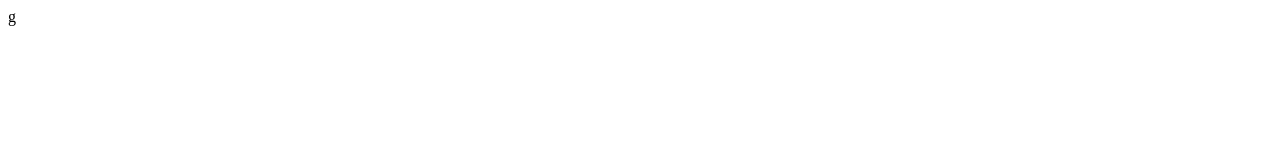
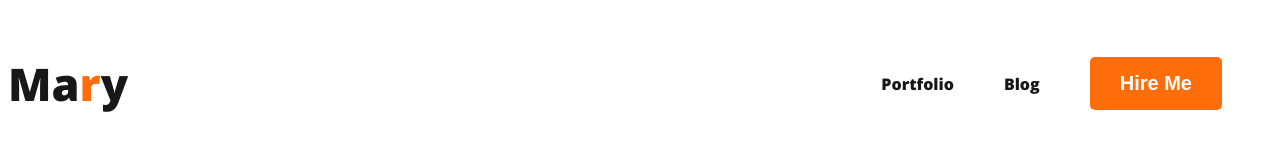
Before and after one commit to fahim3223/webdeveloper-portfolio, a plain HTML site: page index.html in a window 1280 px wide. Drawn offline with nearby package versions, Linux system fonts and the light colour scheme.

Commit message:
added nav

```diff
--- a/index.html
+++ b/index.html
@@ -4,10 +4,21 @@
     <meta charset="UTF-8">
     <meta name="viewport" content="width=device-width, initial-scale=1.0">
     <title>Web Developer Portfolio</title>
+    <link rel="preconnect" href="https://fonts.googleapis.com">
+<link rel="preconnect" href="https://fonts.gstatic.com" crossorigin>
+<link href="https://fonts.googleapis.com/css2?family=Open+Sans:wght@800&display=swap" rel="stylesheet">
+    <link rel="stylesheet" href="styles/portfolio.css">
 </head>
 <body>
-    <header> g
-
+    <header>
+<nav>
+    <h3 class="nav-title" >Ma<span class="text-primary">r</span>y</h3>
+    <ul>
+        <li><a href="">Portfolio</a></li>
+        <li><a href="">Blog</a></li>
+        <li><button class="btn-primary">Hire Me</button></li>
+    </ul>
+</nav>
     </header>
     <main>
 
--- /dev/null
+++ b/styles/portfolio.css
@@ -0,0 +1,39 @@
+/* common shared styles */
+body {
+    font-family: 'Open Sans', sans-serif;
+}
+.text-primary {
+    color: #FD6E0A;
+}
+.btn-primary{
+    border-radius: 5px;
+background: #FD6E0A;
+border: 0px;
+font-size: 20px;
+color: white;
+font-weight: 700;
+padding: 15px 30px;
+}
+/* nav related styles */
+nav {
+    display: flex;
+    justify-content: space-between;
+    align-items: center;
+}
+.nav-title{
+    color: var(--Dark-01, #181818);
+font-size: 45px;
+font-weight: 800;
+}
+nav > ul {
+    display: flex;
+    align-items: center;
+}
+nav li {
+    list-style: none;
+    margin-right: 50px;
+}
+nav a {
+    text-decoration: none;
+    color: #181818;
+}
```
